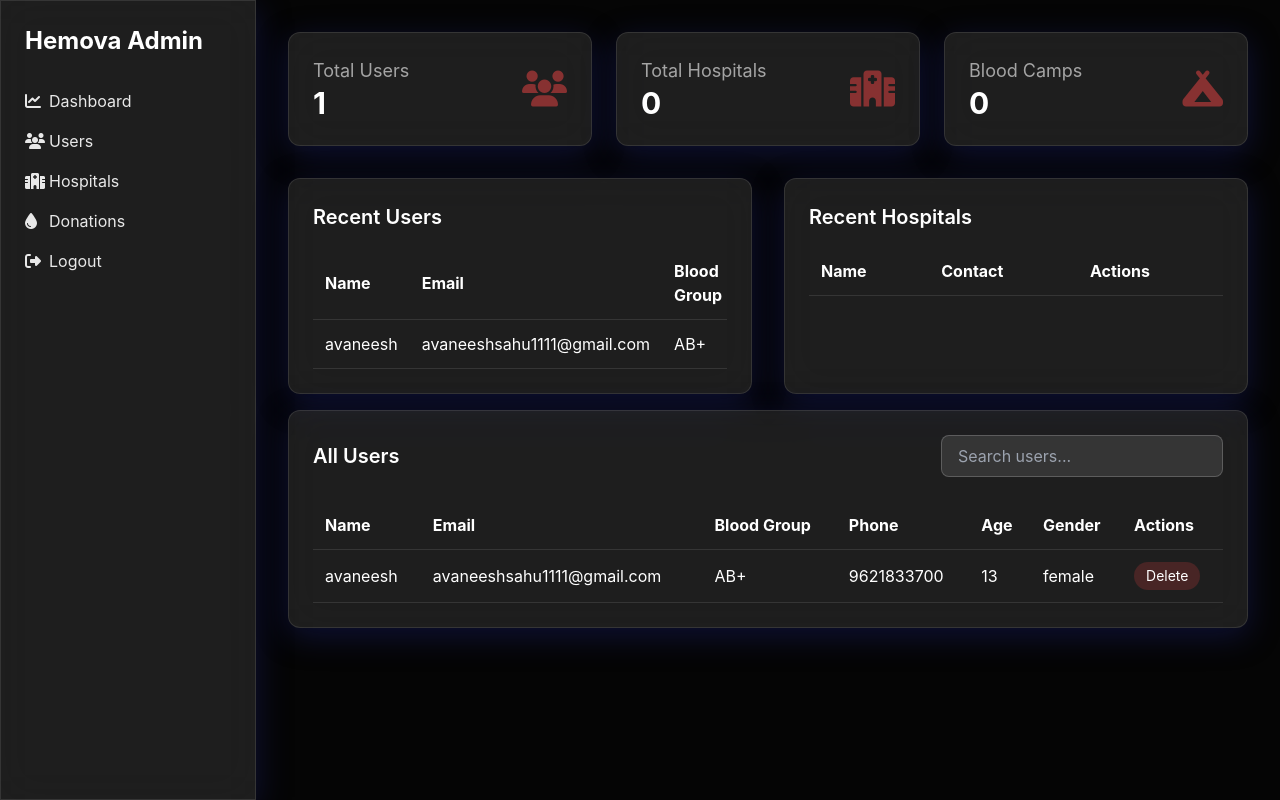
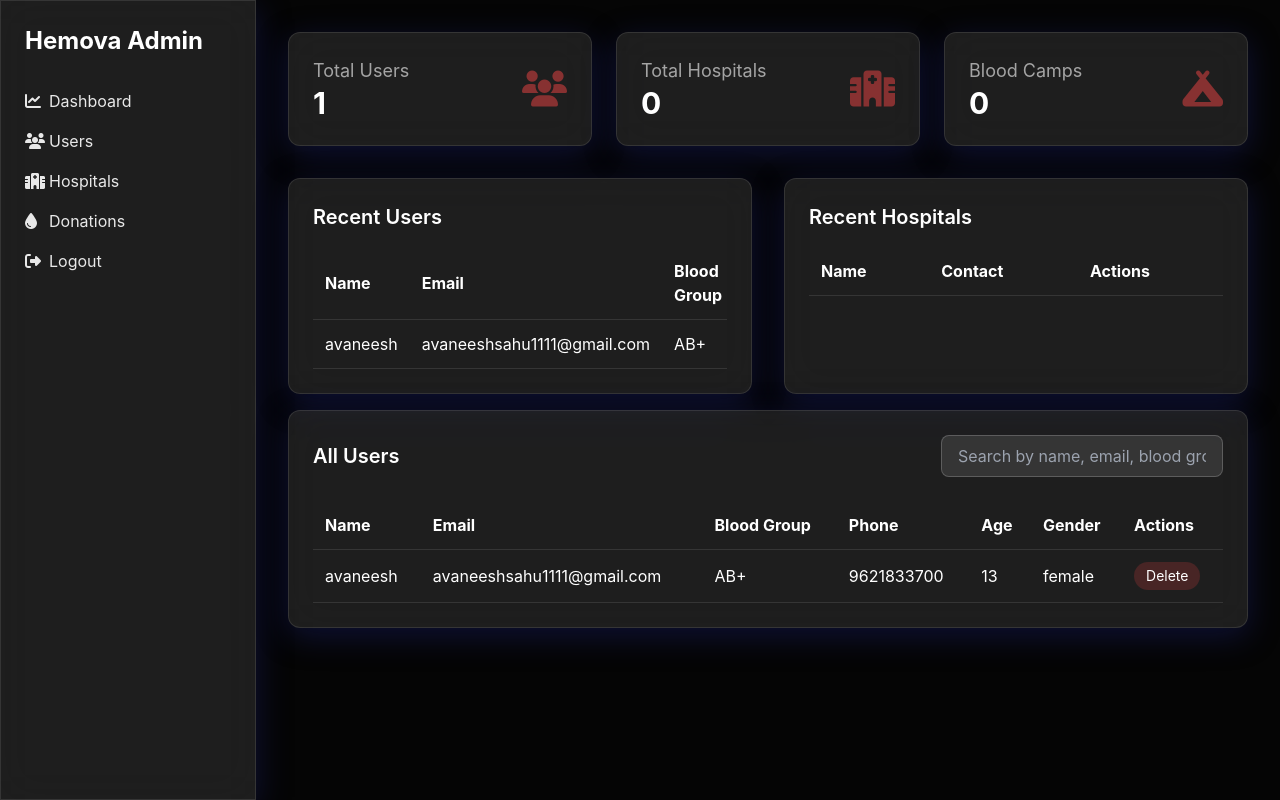
Before and after one commit to sahusateesh8737/Hemova, a PHP site: page /admin.php in a window 1280 px wide. Run offline with PHP 8.4, Linux system fonts and the light colour scheme; a user stored in the database is signed in; data comes from the database, SQL or seed files in the repository; data that the repository does not hold is empty; some libraries are stand-ins or nearby versions.

Commit message:
minor update in admin page

```diff
--- a/admin.php
+++ b/admin.php
@@ -250,9 +250,12 @@ $all_users = mysqli_query($connection, "SELECT id, name, email, blood_group, pho
             <div class="flex items-center justify-between mb-6">
                 <h3 class="text-xl font-semibold">All Users</h3>
                 <div class="flex gap-4">
-                    <input type="text" id="userSearch"
+                    <input type="text"
+                        id="userSearch"
                         class="px-4 py-2 text-white transition duration-200 border rounded-lg bg-white/10 border-white/20 focus:ring-2 focus:ring-red-400 focus:border-transparent"
-                        placeholder="Search users...">
+                        placeholder="Search by name, email, blood group..."
+                        autocomplete="off"
+                    >
                 </div>
             </div>
             <div class="overflow-x-auto">
```
